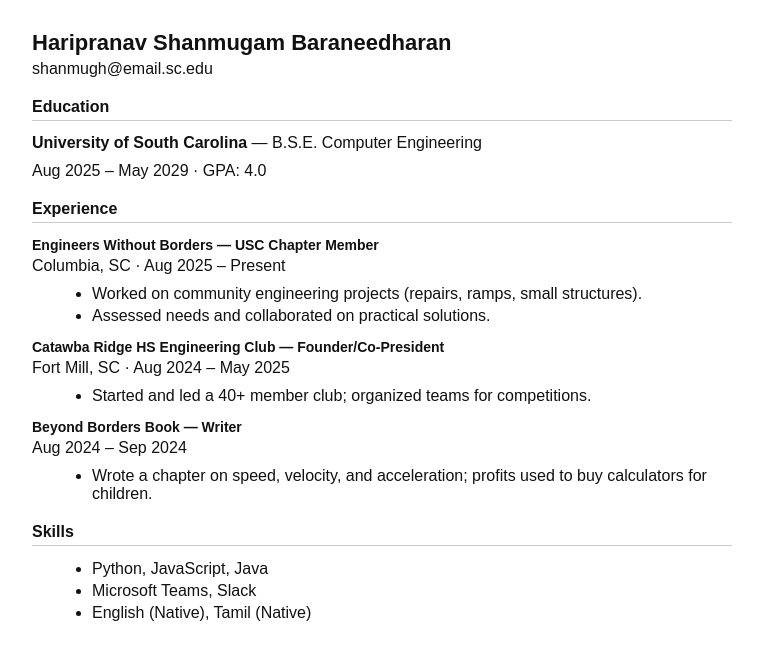
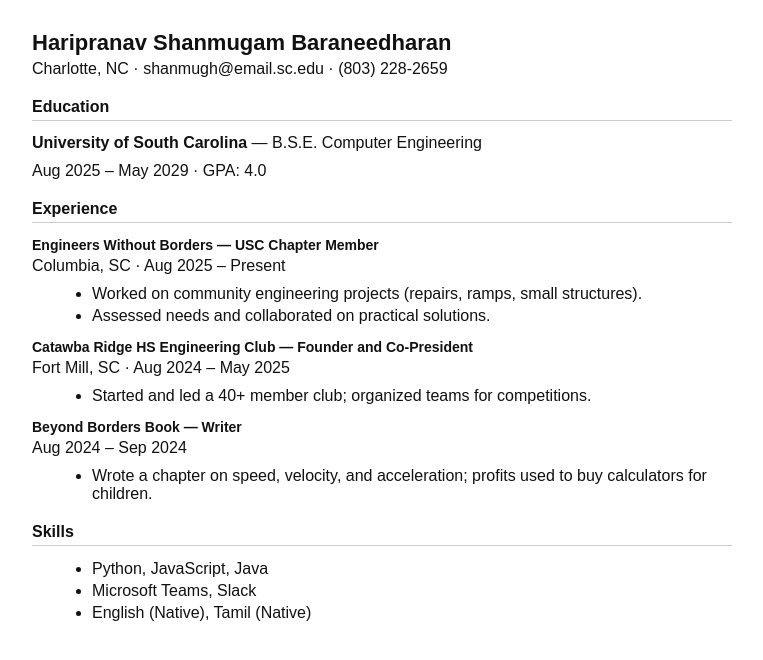
Before and after one commit to haripranav-sb/haripranav-sb.github.io, a plain HTML site: page resume.html in a window 1280 px wide. Shown: the whole page, without its empty margins (258-1021 px from the left). Drawn offline with Linux system fonts and the light colour scheme.

Commit message:
edited code to make it clearer

```diff
--- a/resume.html
+++ b/resume.html
@@ -4,17 +4,21 @@
     <title>Haripranav Shanmugam Baraneedharan - Resume</title>
     <link rel="stylesheet" href="resume_styles.css">
   </head>
+
   <body>
+    <!-- Header / Name and Contact Info -->
+    <h1>Haripranav Shanmugam Baraneedharan</h1>
+    <p>Charlotte, NC · shanmugh@email.sc.edu · (803) 228-2659</p>
 
-  <h1>Haripranav Shanmugam Baraneedharan</h1>
-  <p>shanmugh@email.sc.edu</p>
-
+    <!-- Education Section -->
     <h2>Education</h2>
     <p><strong>University of South Carolina</strong> — B.S.E. Computer Engineering</p>
     <p>Aug 2025 – May 2029 · GPA: 4.0</p>
 
+    <!-- Experience Section -->
     <h2>Experience</h2>
 
+    <!-- Job 1 -->
     <h3>Engineers Without Borders — USC Chapter Member</h3>
     <p>Columbia, SC · Aug 2025 – Present</p>
     <ul>
@@ -22,24 +26,28 @@
       <li>Assessed needs and collaborated on practical solutions.</li>
     </ul>
 
-  <h3>Catawba Ridge HS Engineering Club — Founder/Co-President</h3>
+    <!-- Job 2 -->
+    <h3>Catawba Ridge HS Engineering Club — Founder and Co-President</h3>
     <p>Fort Mill, SC · Aug 2024 – May 2025</p>
     <ul>
       <li>Started and led a 40+ member club; organized teams for competitions.</li>
     </ul>
 
+    <!-- Job 3 -->
     <h3>Beyond Borders Book — Writer</h3>
     <p>Aug 2024 – Sep 2024</p>
     <ul>
       <li>Wrote a chapter on speed, velocity, and acceleration; profits used to buy calculators for children.</li>
     </ul>
 
+    <!-- Skills Section -->
     <h2>Skills</h2>
     <ul>
       <li>Python, JavaScript, Java</li>
       <li>Microsoft Teams, Slack</li>
       <li>English (Native), Tamil (Native)</li>
     </ul>
-
   </body>
 </html>
+
+<!-- Made with teh help of ChatGPT -->
--- a/resume_styles.css
+++ b/resume_styles.css
@@ -35,3 +35,5 @@ ul {
 ul li {
   margin-bottom: 4px;
 }
+
+/* Made with the help of ChatGPT */
```
Lines whose indentation alone changed are shown as unchanged.
